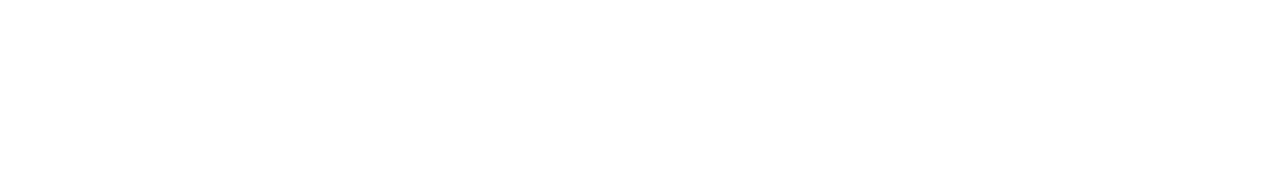
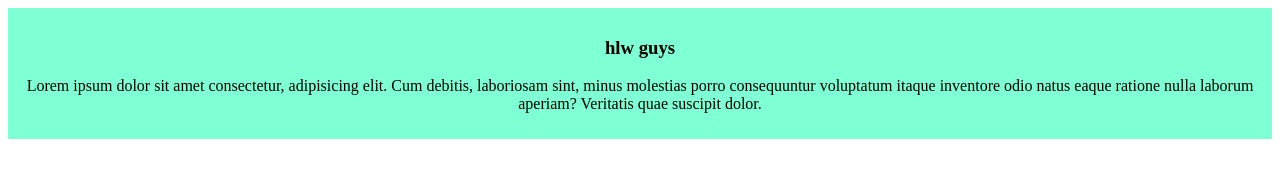
Before and after one commit to ammar-bin-quddus/git-repo-test, a plain HTML site: page index.html in a window 1280 px wide. Drawn offline with Linux system fonts and the light colour scheme.

Commit message:
add a div and css file

```diff
--- a/index.html
+++ b/index.html
@@ -1,11 +1,20 @@
 <!DOCTYPE html>
 <html lang="en">
+
 <head>
     <meta charset="UTF-8">
     <meta name="viewport" content="width=device-width, initial-scale=1.0">
     <title>My first repo</title>
+    <link rel="stylesheet" href="styles.css">
 </head>
+
 <body>
+    <div>
+        <h3>hlw guys</h3>
+        <p>Lorem ipsum dolor sit amet consectetur, adipisicing elit. Cum debitis, laboriosam sint, minus molestias porro
+            consequuntur voluptatum itaque inventore odio natus eaque ratione nulla laborum aperiam? Veritatis quae
+            suscipit dolor.</p>
+    </div>
+</body>
 
-</body>
 </html>
--- /dev/null
+++ b/styles.css
@@ -0,0 +1,5 @@
+div {
+    background-color: aquamarine;
+    padding: 10px;
+    text-align: center;
+}
```
